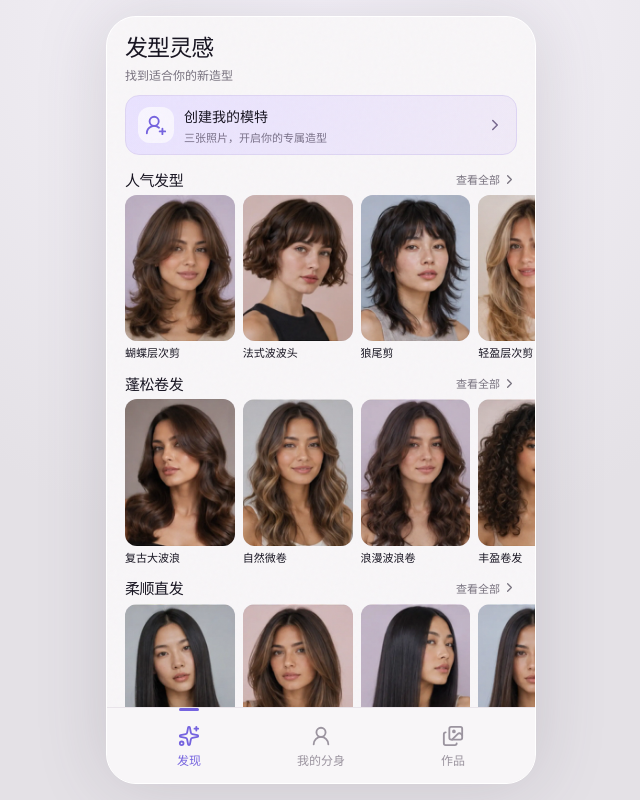
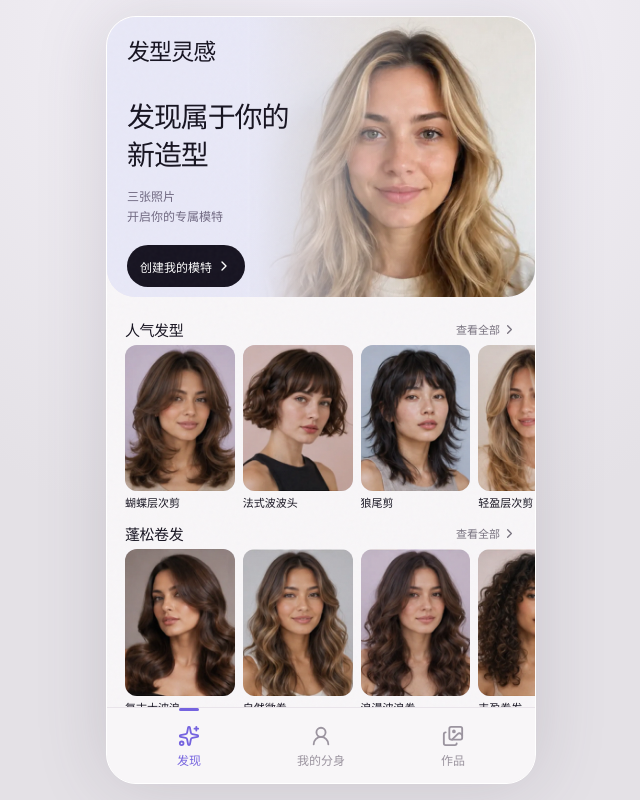
Before and after one commit to LuXiaoXia777/aihair, a React (Vite) app: page / in a window 1280 px wide. Shown: the whole page, without its empty margins (319-959 px from the left). Built offline with nearby package versions, Linux system fonts and the light colour scheme.

Commit message:
Merge creation entry and add edge-to-edge discovery hero

```diff
--- a/src/App.tsx
+++ b/src/App.tsx
@@ -20,7 +20,6 @@ import { CreationDetail } from "./screens/CreationDetail";
 import {
   AIReady,
   AnalyzingAI,
-  CreateIntro,
   CreatingAI,
   Generating,
   ProfilePhotos,
@@ -152,17 +151,9 @@ export function App() {
           }
         />
       )}
-      {screen.kind === "create-intro" && (
-        <CreateIntro
-          templateName={state.setupTemplateId ? byId(state.setupTemplateId).name : undefined}
-          onBack={back}
-          onStart={() =>
-            push({ kind: "profile-photos", returnTo: screen.returnTo })
-          }
-        />
-      )}
       {(screen.kind === "profile-photos" || screen.kind === "validating") && (
         <ProfilePhotos
+          templateName={state.setupTemplateId ? byId(state.setupTemplateId).name : undefined}
           draft={state.draft}
           errors={state.photoErrors}
           validating={screen.kind === "validating"}
--- a/src/profile.css
+++ b/src/profile.css
@@ -333,34 +333,6 @@
 }
 .switch-profiles svg {
   color: var(--accent);
-}
-.create-intro-hero {
-  height: 330px;
-  overflow: hidden;
-  border-radius: 24px;
-  position: relative;
-}
-.create-intro-hero img {
-  width: 100%;
-  height: 100%;
-  object-fit: cover;
-  object-position: center 30%;
-}
-.create-intro-hero:after {
-  content: "";
-  position: absolute;
-  inset: 50% 0 0;
-  background: linear-gradient(transparent, #17142199);
-}
-.create-intro-hero > span {
-  position: absolute;
-  left: 22px;
-  bottom: 22px;
-  z-index: 1;
-  color: #fff;
-  font: 700 13px "Manrope";
-  line-height: 1.6;
-  letter-spacing: 0.09em;
 }
 .setup-copy {
   padding: 27px 5px 18px;
@@ -1035,7 +1007,6 @@ body { min-width: 0; }
 .gate-copy { padding-top: 22px; }
 .gate-copy h1, .setup-copy h1 { font-size: 27px; line-height: 1.4; }
 .gate-copy p { font-size: 14px; margin-bottom: 20px; }
-.create-intro-hero { height: clamp(160px, calc(var(--phone-height) * .32), 250px); }
 .setup-copy { padding: 20px 2px 18px; }
 .profile-photos .setup-copy { padding: 16px 0 18px; }
 .profile-photos .setup-copy h1 { font-size: 26px; line-height: 1.4; margin: 8px 0; }
@@ -1103,10 +1074,18 @@ button:focus-visible { outline: 3px solid var(--accent); outline-offset: 3px; }
 .explore .look-card img { object-position: center 32%; }
 .explore .look-card strong { font-size: 11px; line-height: 16px; margin-top: 4px; }
 
-.create-model-banner { display: flex; align-items: center; gap: 10px; width: 100%; min-height: 60px; padding: 9px 12px; margin-bottom: 12px; border-radius: 14px; background: linear-gradient(110deg, #e9e2ff, #f0eaf7); text-align: left; border: 1px solid #ded5f3; }
-.banner-icon { display: grid; place-items: center; width: 36px; height: 36px; flex-shrink: 0; border-radius: 12px; color: var(--accent); background: #ffffffa8; }
-.banner-copy { flex: 1; display: grid; gap: 3px; }
-.banner-copy strong { font-size: 14px; }
-.banner-copy small { font-size: 11px; color: #797088; }
-.create-model-banner > svg { color: #77678e; flex-shrink: 0; }
 .creations .settings-button { top: 22px; }
+
+.profile-gate .gate-copy p { margin-bottom: 16px; }
+.profile-gate .angle-guide { padding-bottom: 20px; }
+
+.discovery-banner { position: relative; isolation: isolate; height: 280px; margin: 0 -18px 20px; overflow: hidden; border-radius: 0 0 28px 28px; background: #e9e5f3; }
+.banner-portrait { position: absolute; z-index: -2; right: -20px; top: 0; width: 72%; height: 100%; object-fit: cover; object-position: center 30%; }
+.banner-shade { position: absolute; z-index: -1; inset: 0; background: linear-gradient(90deg, #e8e8f7 10%, #e8e8f7f5 35%, #e8e8f766 57%, transparent 75%); }
+.explore .discovery-banner .brand-head { padding: 14px 20px; height: 64px; }
+.discovery-banner .profile-chip { background: #ffffffc9; }
+.discovery-banner-copy { position: relative; padding: 16px 20px 20px; width: 60%; }
+.discovery-banner-copy h2 { font-size: 28px; line-height: 1.35; letter-spacing: -.04em; margin: 0 0 12px; }
+.discovery-banner-copy p { font-size: 12px; line-height: 1.7; color: #706982; margin: 0 0 18px; }
+.create-model-banner { display: inline-flex; align-items: center; justify-content: center; gap: 4px; min-height: 42px; padding: 0 13px; border-radius: 999px; background: var(--ink); color: white; white-space: nowrap; font-size: 12px; font-weight: 600; }
+@media (max-width: 374px) { .discovery-banner { margin-left: -15px; margin-right: -15px; } }
--- a/src/screens/Explore.tsx
+++ b/src/screens/Explore.tsx
@@ -1,5 +1,6 @@
-import { ChevronDown, ChevronRight, UserRoundPlus } from "lucide-react";
+import { ChevronDown, ChevronRight } from "lucide-react";
 import { byId, exploreSections, type LookType } from "../data";
+import { mockPhotos } from "../state/faceData";
 import { LookCard } from "../components/ui";
 import type { AIProfile } from "../state/types";
 export function Explore({
@@ -17,10 +18,12 @@ export function Explore({
 }) {
   return (
     <div className="screen explore" data-screen-label="发现">
+      <section className="discovery-banner" aria-label="创建专属模特">
+      <img className="banner-portrait" src={mockPhotos[0].image} alt="" />
+      <div className="banner-shade" />
       <header className="brand-head">
         <div>
           <h1>发型灵感</h1>
-          <p>找到适合你的新造型</p>
         </div>
         {profile && (
           <button
@@ -34,11 +37,12 @@ export function Explore({
           </button>
         )}
       </header>
-      <button className="create-model-banner" onClick={onCreate} aria-label="创建我的模特">
-        <span className="banner-icon"><UserRoundPlus size={22} /></span>
-        <span className="banner-copy"><strong>创建我的模特</strong><small>三张照片，开启你的专属造型</small></span>
-        <ChevronRight size={18} />
-      </button>
+      <div className="discovery-banner-copy">
+        <h2>发现属于你的<br />新造型</h2>
+        <p>三张照片<br />开启你的专属模特</p>
+        <button className="create-model-banner" onClick={onCreate}>创建我的模特 <ChevronRight size={16} /></button>
+      </div>
+      </section>
       {exploreSections.map((section) => (
           <section
             className="rail-section"
--- a/src/screens/MyAI.tsx
+++ b/src/screens/MyAI.tsx
@@ -1,17 +1,15 @@
 import { faceLabels } from "../state/faceData";
-import { ArrowUpRight, Check, ChevronRight, Plus } from "lucide-react";
+import { ArrowUpRight, Check, ChevronRight, Plus, ScanFace } from "lucide-react";
 import { byId } from "../data";
-import { mockPhotos, faceDescriptions } from "../state/faceData";
+import { mockPhotos, faceDescriptions, slots, slotLabels } from "../state/faceData";
 import type { AIProfile } from "../state/types";
 import { LookCard } from "../components/ui";
 export function ProfileGate({
   onCreate,
   onSwitch,
-  myAI = false,
 }: {
   onCreate: () => void;
   onSwitch?: () => void;
-  myAI?: boolean;
 }) {
   return (
     <section className="profile-gate">
@@ -22,17 +20,10 @@ export function ProfileGate({
       <div className="gate-copy">
         <span className="eyebrow">从你开始，发现新造型</span>
         <h1>创建专属分身</h1>
-        <p>
-          {myAI ? (
-            "准备三张照片，创建自己的专属分身。"
-          ) : (
-            <>
-              只需准备一次正面、左侧面、右侧面照片。
-              <br />
-              之后就能自由体验发型、发色和艺术照。
-            </>
-          )}
-        </p>
+        <p>一次创建，即可体验发型、发色和艺术照。<br />准备同一个人的三张清晰照片，支持拍摄或相册选择。</p>
+        <div className="angle-guide">
+          {slots.map((slot) => <div key={slot}><ScanFace /><span>{slotLabels[slot]}</span></div>)}
+        </div>
         <button className="primary" onClick={onCreate}>
           创建我的分身 <ArrowUpRight size={18} />
         </button>
@@ -70,7 +61,6 @@ export function MyAI({
       </header>
       {!profile ? (
         <ProfileGate
-          myAI
           onCreate={onCreate}
           onSwitch={profiles.length ? onSwitch : undefined}
         />
--- a/src/state/types.ts
+++ b/src/state/types.ts
@@ -38,7 +38,6 @@ export type Screen =
   | { kind: "generating"; result: Creation }
   | { kind: "result"; result: Creation }
   | { kind: "creation"; creationId: string }
-  | { kind: "create-intro"; returnTo: RootTab }
   | { kind: "profile-photos"; returnTo: RootTab }
   | { kind: "camera"; slot: PhotoSlot }
   | {
--- a/src/state/useAppState.ts
+++ b/src/state/useAppState.ts
@@ -75,7 +75,7 @@ export function useAppState() {
   };
   // A template-led setup retains the exact browsing stack underneath it.
   const setupPrefix = () => {
-    const start = stack.findIndex((entry) => entry.kind === "create-intro");
+    const start = stack.findIndex((entry) => ["profile-photos", "validating", "creating-ai", "ai-ready", "analyzing-ai"].includes(entry.kind));
     return start >= 0 ? stack.slice(0, start) : [{ kind: rootTab() } as Screen];
   };
   const setupTemplate = [...stack].reverse().find((entry) => entry.kind === "detail");
@@ -96,8 +96,8 @@ export function useAppState() {
     setPhotoErrors([]);
     if (replaceCurrent) {
       closeTransient();
-      setStack([...setupPrefix(), { kind: "create-intro", returnTo }]);
-    } else push({ kind: "create-intro", returnTo });
+      setStack([...setupPrefix(), { kind: "profile-photos", returnTo }]);
+    } else push({ kind: "profile-photos", returnTo });
   };
   const pickPhoto = (slot: PhotoSlot, photo: MockPhoto) => {
     setDraft((value) => ({ ...value, [slot]: photo }));
```
Also changed, not shown: src/screens/CreateAI.tsx (+4 -44 lines), 2 other files (tests, documents, lock files or other folders).
